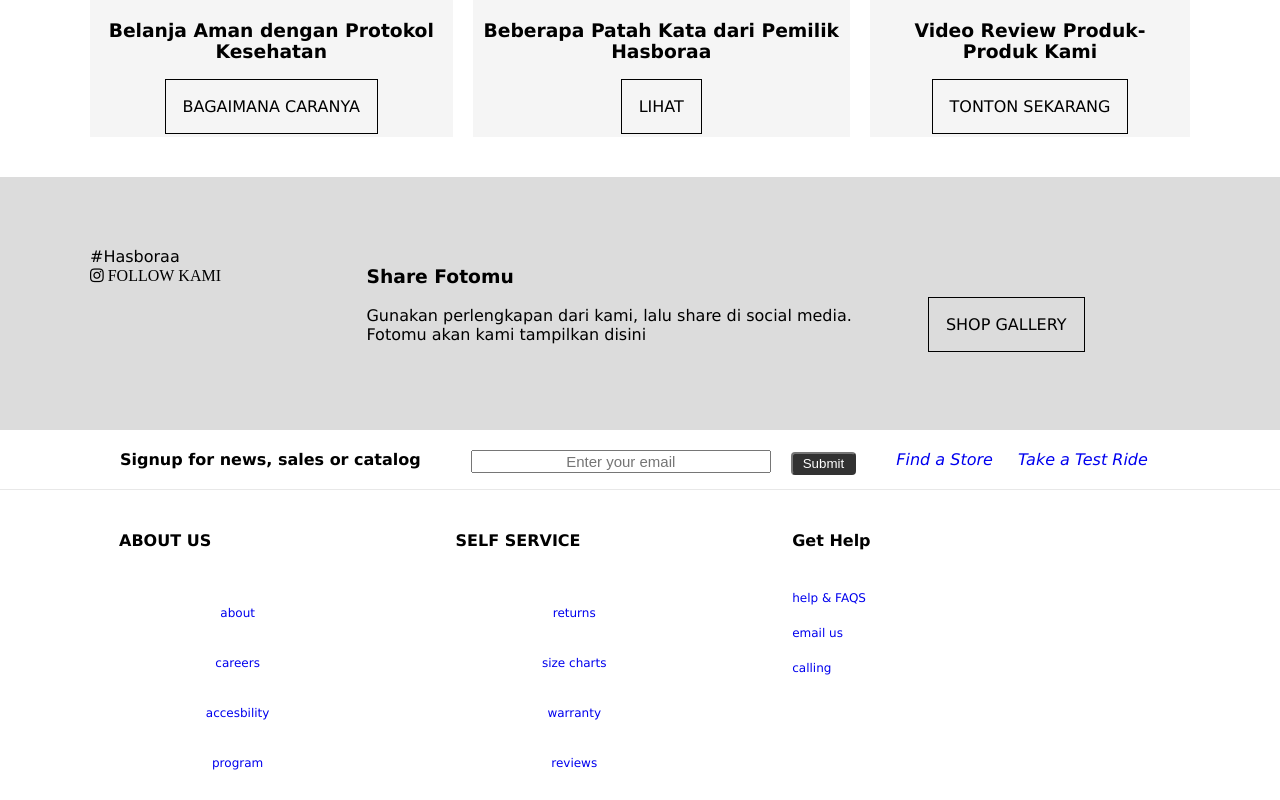
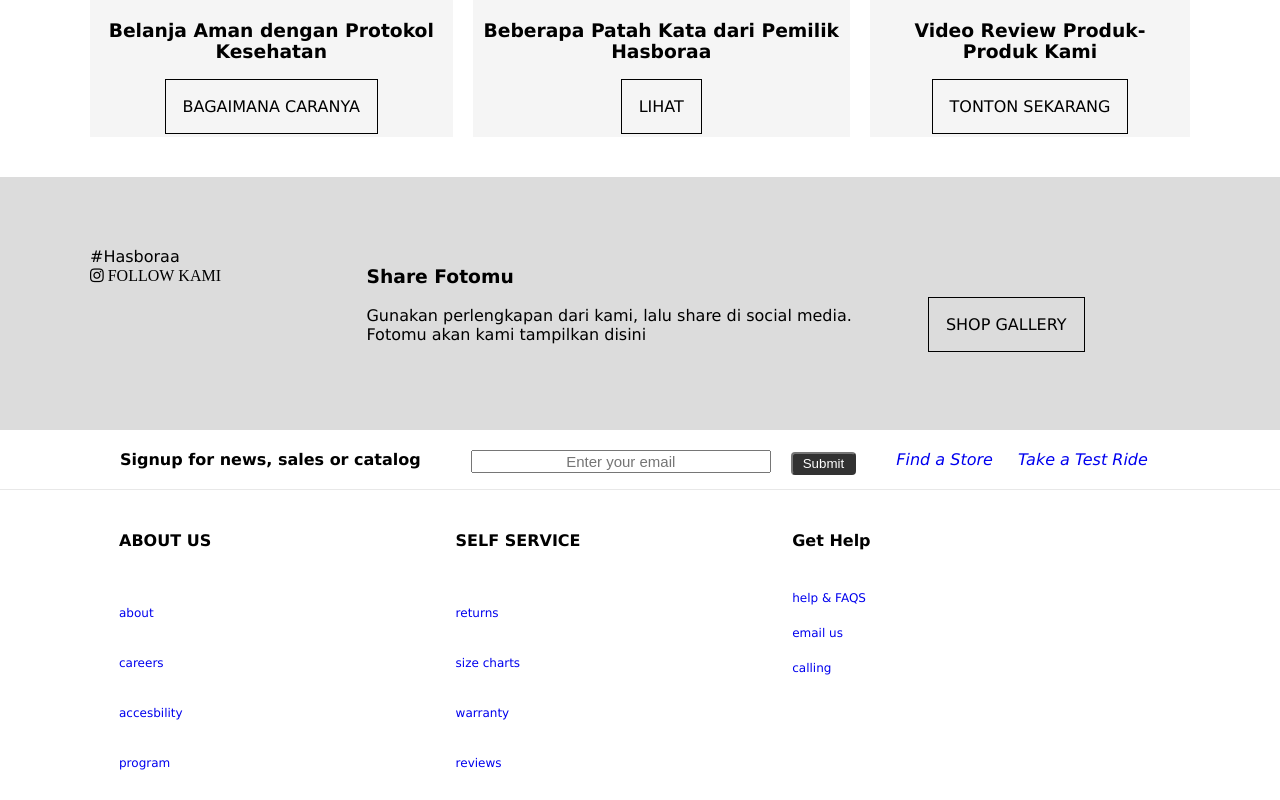
Before and after one commit to haryab/TeamB12, a plain HTML site: page index.html in a window 1280 px wide. Shown: the part 2769-3569 px from the top of the page. Drawn offline with Linux system fonts and the light colour scheme.

Commit message:
Update stylesheet.css

```diff
--- a/stylesheet.css
+++ b/stylesheet.css
@@ -263,11 +263,14 @@ footer{
     display: inline-block;
     margin-top: 20px;
     font-size: 12px;
+	  text-align:left;
   }
 .info ul{
 	padding-left:40;
 }
-
+.info li{
+	text-align:left;
+}
   .submit{
       background-color:black;
       color: white;
```
